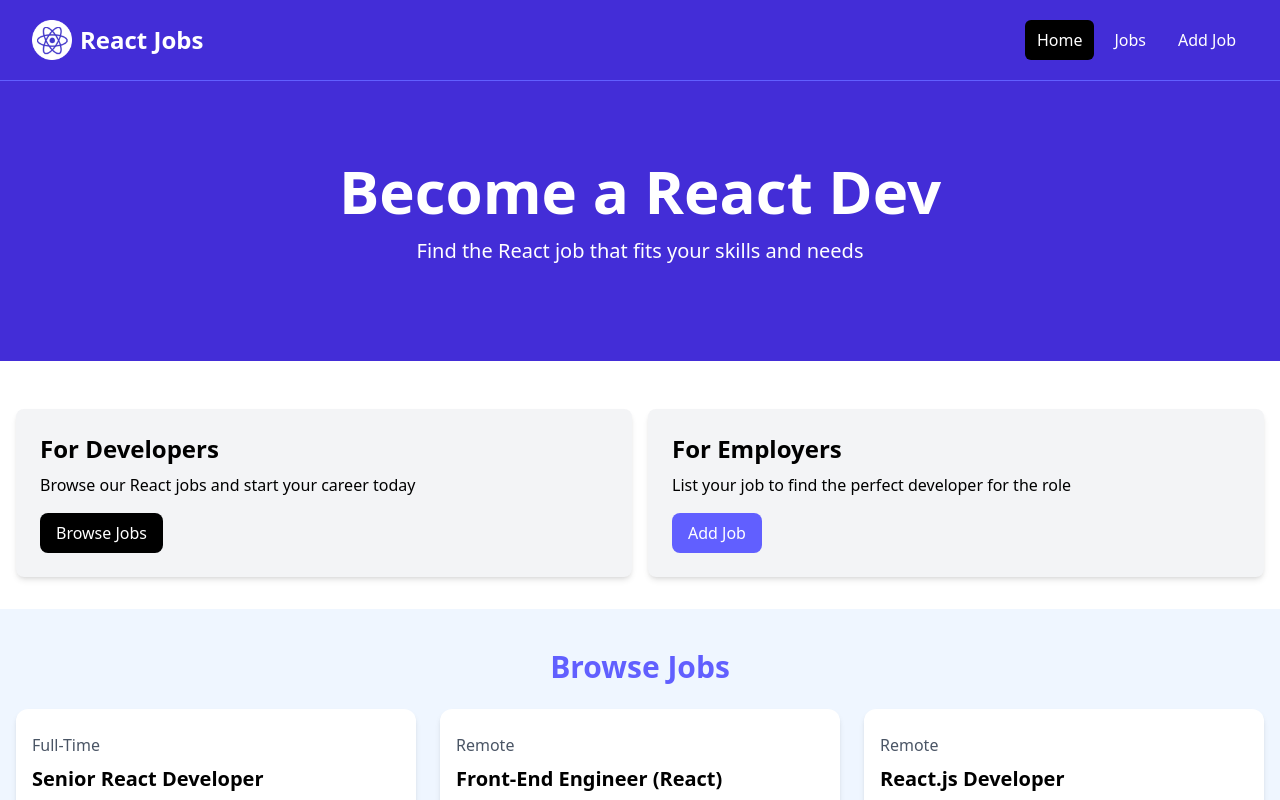
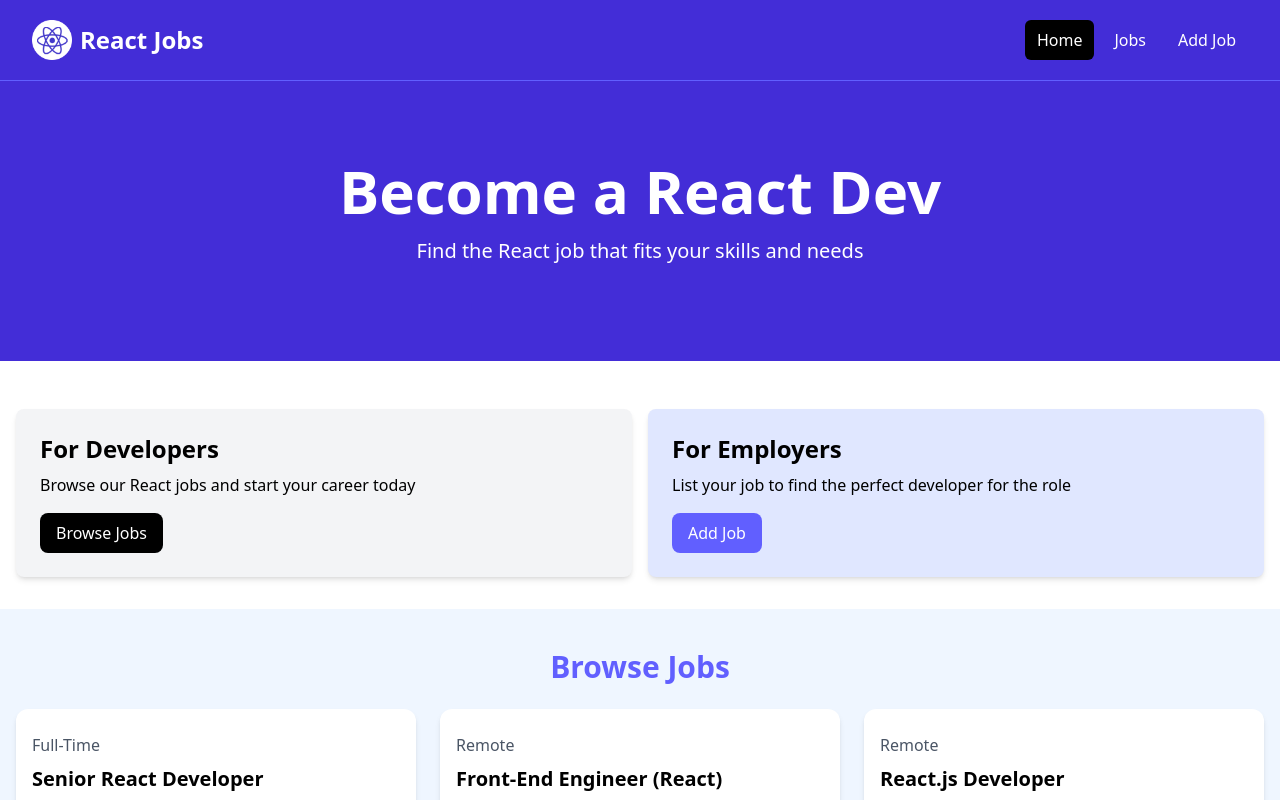
Before and after one commit to princemanzi/react-jobs, a React (Vite) app: page / in a window 1280 px wide. Shown: the top 800 px of the page. Built offline with nearby package versions, Linux system fonts and the light colour scheme.

Commit message:
initial commit

```diff
--- a/src/components/Card.jsx
+++ b/src/components/Card.jsx
@@ -1,6 +1,6 @@
-const Card = ({children}) => {
+const Card = ({children, bg = 'bg-gray-100'}) => {
   return (
-    <div className='bg-gray-100 p-6 rounded-lg shadow-md'> { children } </div>
+    <div className={`${bg} p-6 rounded-lg shadow-md`}> { children } </div>
   )
 }
 
--- a/src/components/HomeCards.jsx
+++ b/src/components/HomeCards.jsx
@@ -19,7 +19,7 @@
                 Browse Jobs
               </a>
            </Card>
-            <Card>
+            <Card bg="bg-indigo-100">
             <h2 className="text-2xl font-bold">For Employers</h2>
               <p className="mt-2 mb-4">
                 List your job to find the perfect developer for the role
```
